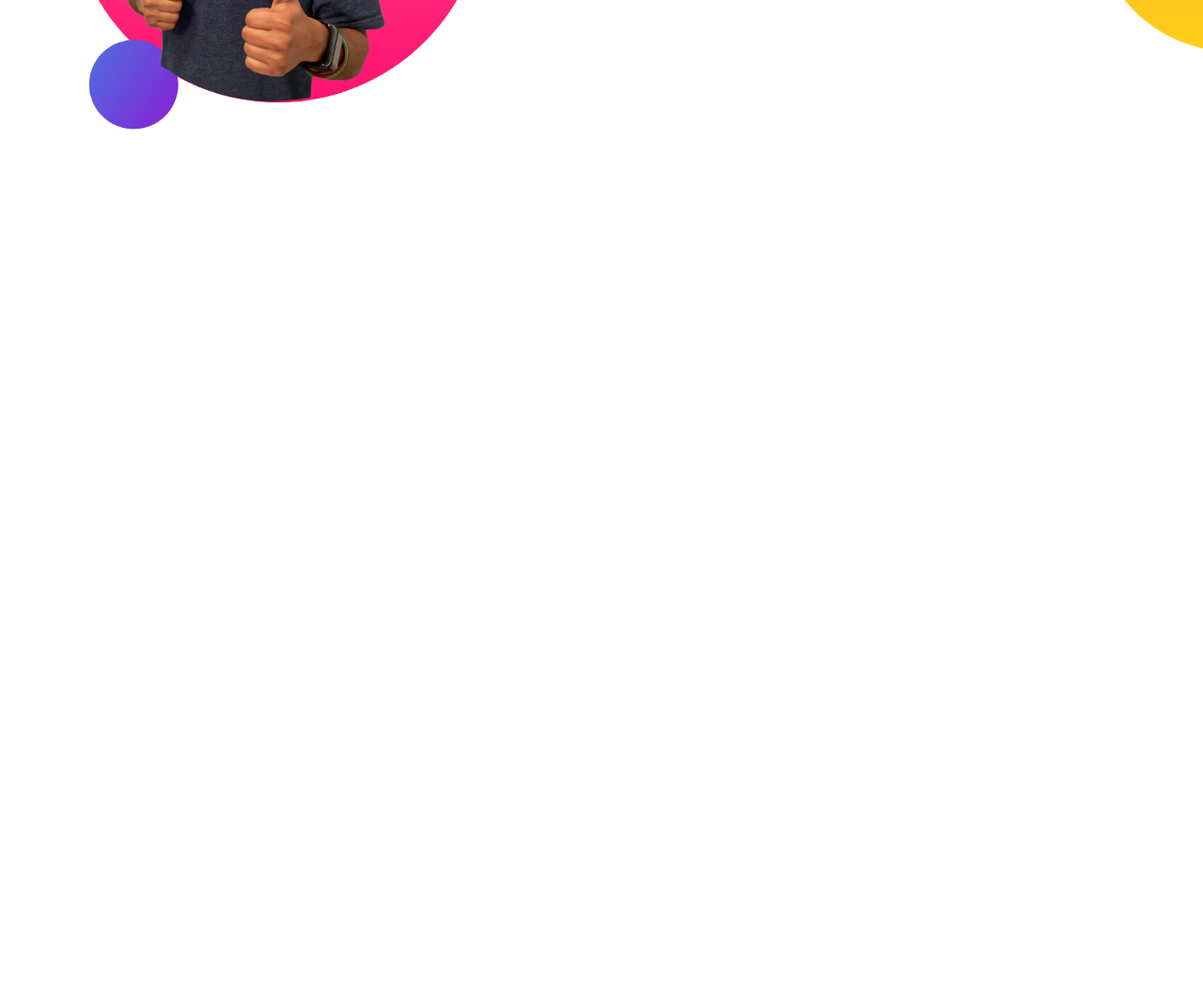
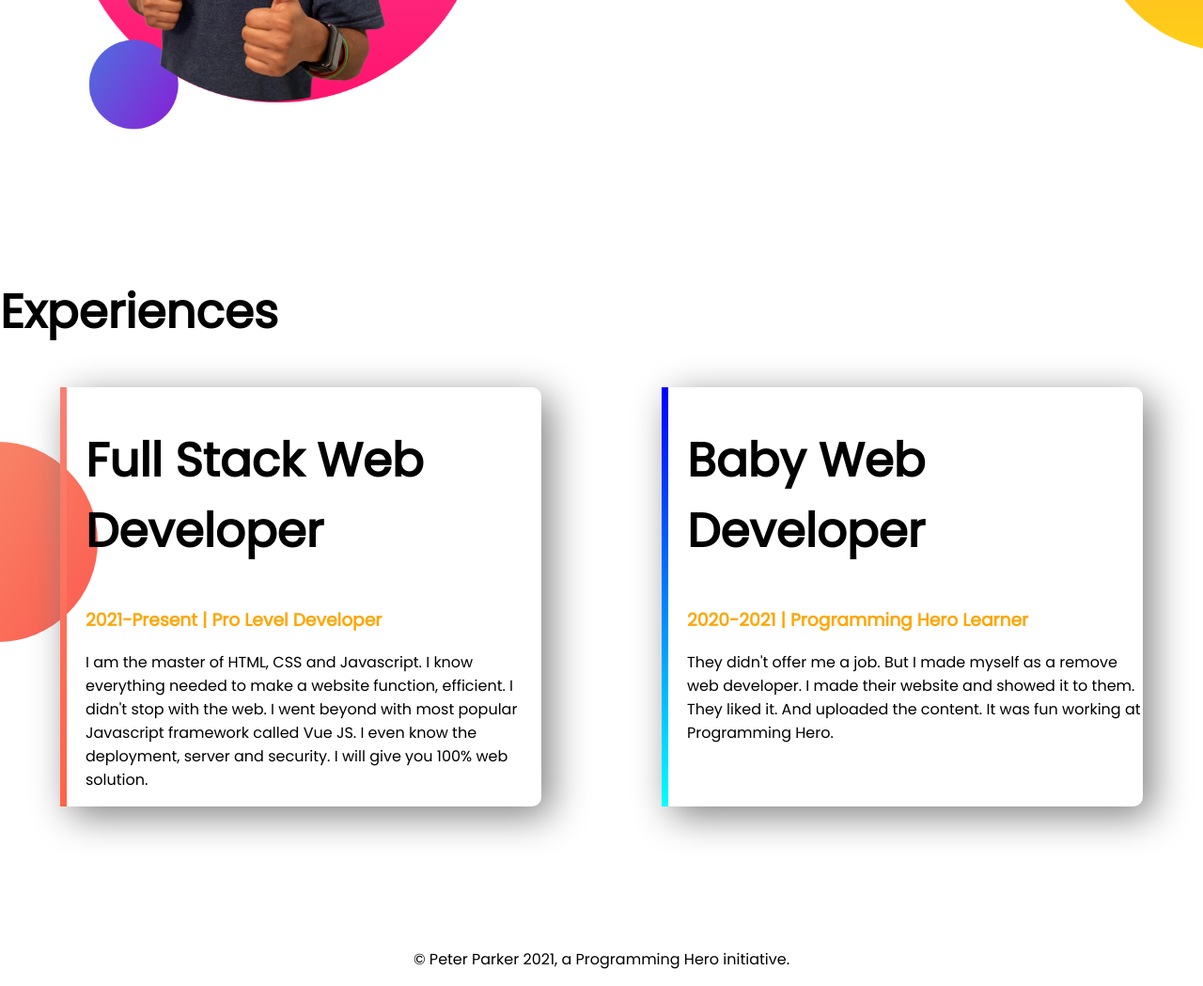
Before and after one commit to ahmed-afzal1/developer-portfolio, a plain HTML site: page index.html in a window 1280 px wide. Shown: the part 979-2028 px from the top of the page at 94% size. Before the commit the page ends 1274 px from the top, so only its background shows below. Drawn offline with Linux system fonts and the light colour scheme.

Commit message:
complete

```diff
--- a/index.html
+++ b/index.html
@@ -11,7 +11,7 @@
     <link rel="stylesheet" href="style.css">
 </head>
 <body>
-    <section class="first-section">
+    <section class="first-section flexible-container">
         <div class="half-width">
             <h1>Welcome To</h1>
             <h1><span class="author-name">Ahammed Afzal</span> world!</h1>
@@ -24,7 +24,7 @@
         </div>
     </section>
 
-    <section class="dream-big">
+    <section class="dream-big flexible-container">
         <div class="half-width">
             <img src="images/jhankar2.png" alt="instructir">
         </div>
@@ -37,5 +37,26 @@
             <a href="http://google.com" target="_blank" rel="noopener noreferrer" class="link-btn">DOWNLOAD RESUME</a>
         </div>
     </section>
+
+    <section class="experience">
+        <h1>Experiences</h1>
+        <div class="flexible-container">
+            <div class="experience-item" id="full-dev">
+                <h1>Full Stack Web Developer</h1>
+                <h3>2021-Present | Pro Level Developer</h3>
+                <p>I am the master of HTML, CSS and Javascript. I know everything needed to make a website function, efficient. I didn't stop with the web. I went beyond with most popular Javascript framework called Vue JS. I even know the deployment, server and security. I will give you 100% web solution.</p>
+            </div>
+
+            <div class="experience-item" id="web-dev">
+                <h1>Baby Web Developer</h1>
+                <h3>2020-2021 | Programming Hero Learner</h3>
+                <p>They didn't offer me a job. But I made myself as a remove web developer. I made their website and showed it to them. They liked it. And uploaded the content. It was fun working at Programming Hero.</p>
+            </div>
+        </div>
+    </section>
+
+    <footer>
+        <p>© Peter Parker 2021, a Programming Hero initiative.</p>
+    </footer>
 </body>
 </html>
--- a/style.css
+++ b/style.css
@@ -11,7 +11,7 @@
     color: orange;
 }
 
-section{
+.flexible-container{
     display: flex;
     margin-bottom: 150px;
 }
@@ -42,3 +42,38 @@
     background-repeat: no-repeat;
     background-position: right;
 }
+
+.experience{
+    background-image: url('images/exp-bg.png');
+    background-repeat: no-repeat;
+    background-position: left;
+}
+
+.experience-item{
+    width: 40%;
+    margin-left: 5%;
+    margin-right: 5%;
+    padding-left: 20px;
+    border-radius: 10px;
+    box-shadow: 10px 10px 40px gray;
+
+}
+.experience-item h3{
+    color: orange;
+}
+
+#web-dev{
+    border-left: 7px solid;
+    border-image: linear-gradient(blue,cyan);
+    border-image-slice: 1;
+}
+
+#full-dev{
+    border-left: 7px solid;
+    border-image: linear-gradient(salmon,tomato);
+    border-image-slice: 1;
+}
+
+footer p{
+    text-align: center;
+}
```
